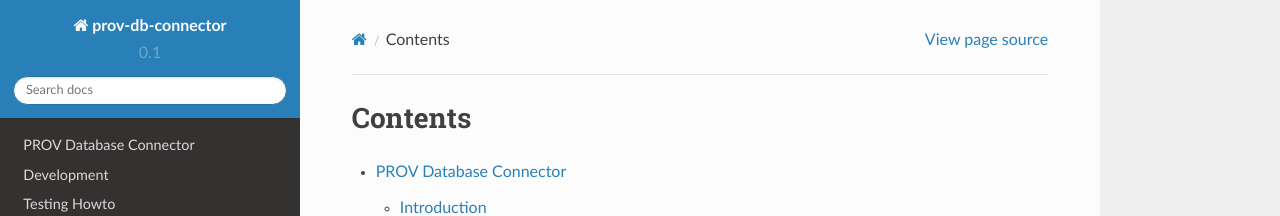
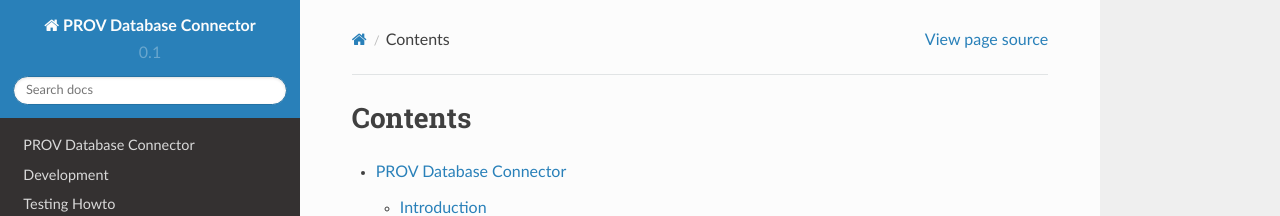
Before and after one commit to DLR-SC/prov-db-connector, a Sphinx documentation site: the page built from docs/index.rst, in a window 1280 px wide. Shown: the top 216 px of the page. Built offline with Sphinx 7.4.7 and the Read the Docs theme 2.0.0, drawn with Linux system fonts in a browser that asks for light colours; pages that are not in the unit, such as notebooks, are missing from menus.

Commit message:
changed project name

```diff
--- a/docs/conf.py
+++ b/docs/conf.py
@@ -111,7 +111,7 @@ source_suffix = ['.rst', '.md']
 master_doc = 'index'
 
 # General information about the project.
-project = 'prov-db-connector'
+project = 'PROV Database Connector'
 copyright = '2016, German Aerospace Center (DLR)'
 author = 'German Aerospace Center (DLR)'
 
```
